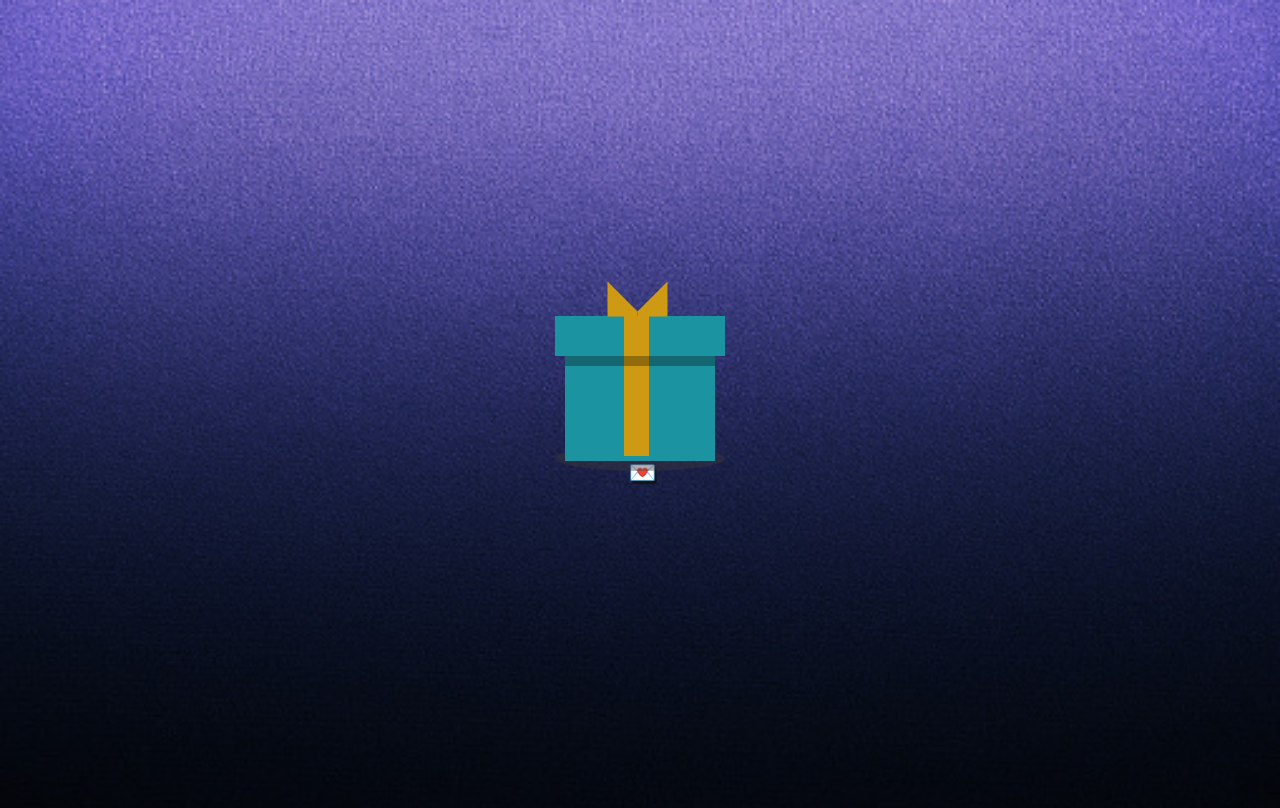
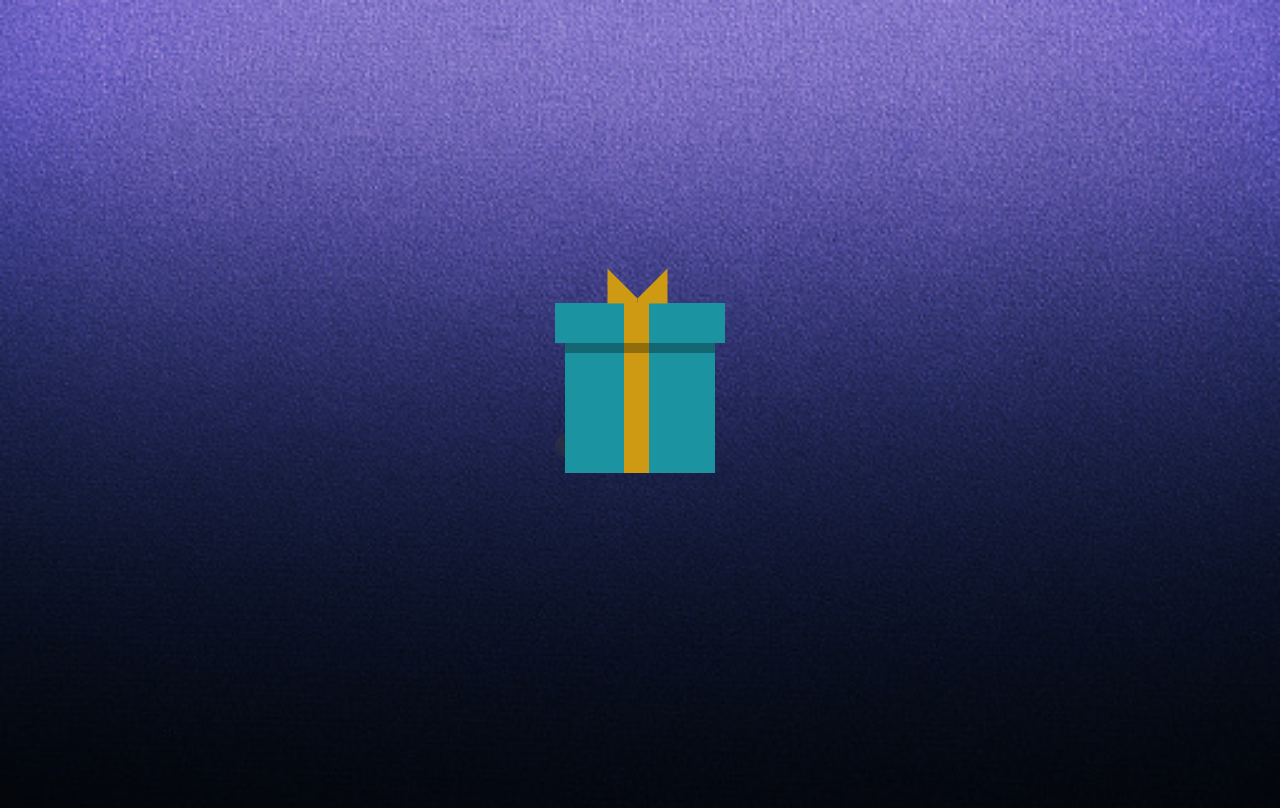
Before and after one commit to himanshu40302/My-Web-App, a plain HTML site: page index.html in a window 1280 px wide. Drawn offline with Linux system fonts and the light colour scheme.

Commit message:
Update style.css

```diff
--- a/style.css
+++ b/style.css
@@ -15,7 +15,7 @@ body {
   .birthday-gift:before {
     content:"";
     position: absolute;
-    width: 170px;
+    width: 27px;
     height:25px;
     border-radius:50%;
     background-color: rgba(63, 59, 59, 0.4);
@@ -30,7 +30,7 @@ body {
   .gift {
     position: relative;
     width: 150px;
-    height: 105px;
+    height: 130px;
     background-color: #1c93a0;
 
   }
@@ -39,7 +39,7 @@ body {
     content:"";
     position: absolute;
     width: 25px;
-    height: 100px;
+    height: 130px;
     background-color: #cf9a13;
     left:59px;
   }
```
